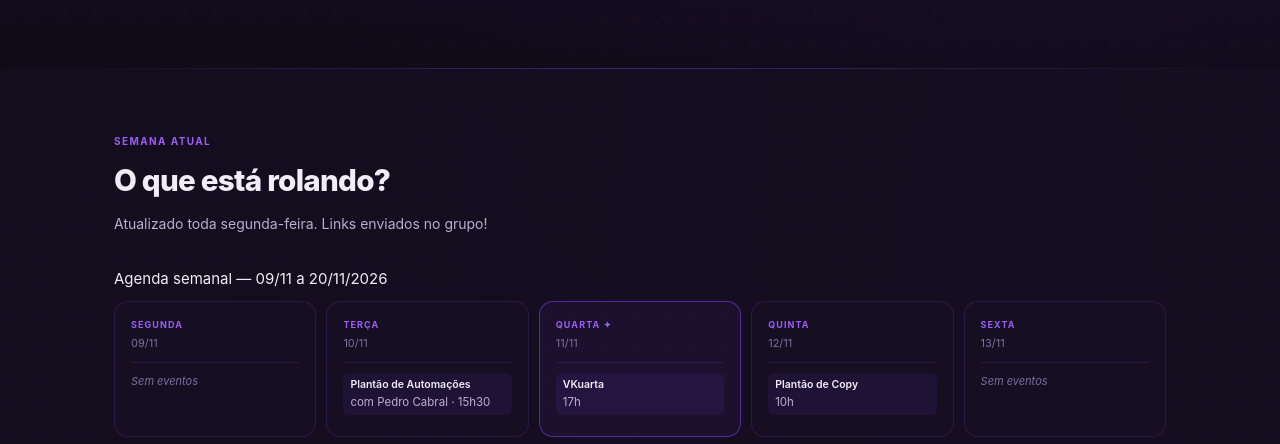
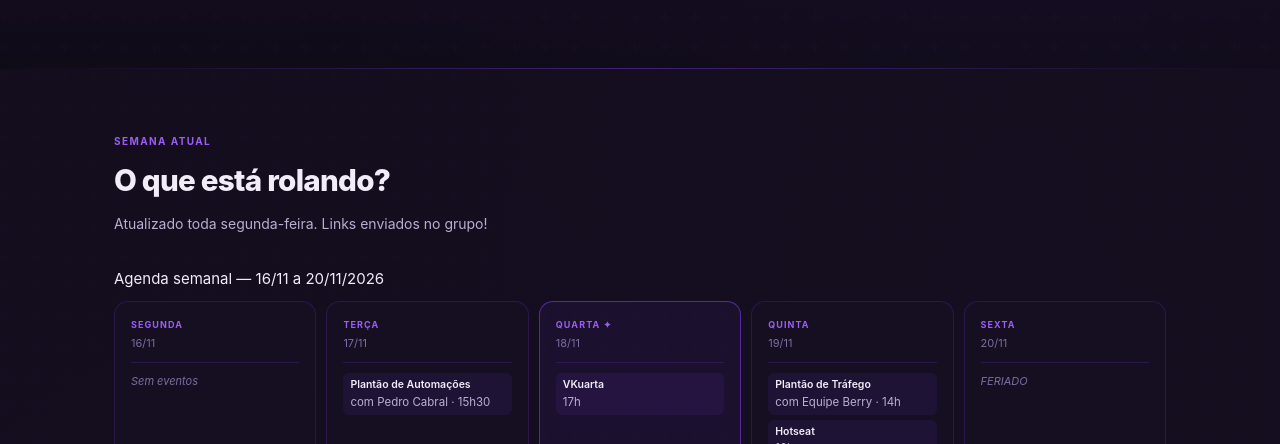
Before and after one commit to vkmetrics/comunidadevkmetricspro, a plain HTML site: page index.html in a window 1280 px wide. Shown: the part 348-792 px from the top of the page. Drawn offline with Linux system fonts and the light colour scheme.

Commit message:
Update index.html

```diff
--- a/index.html
+++ b/index.html
@@ -189,46 +189,7 @@ footer{background:var(--bg2);border-top:1px solid var(--border);padding:22px 0;t
     <!-- Para remover evento: apague o bloco <div class="ev">         -->
     <!-- ============================================================ -->
 
-     <div id="week-label">Agenda semanal — 09/11 a 20/11/2026</div>
-
-    <div class="week-grid" style="margin-top:10px">
-
-      <!-- SEGUNDA -->
-      <div class="day-card">
-        <div class="day-name">Segunda</div>
-        <div class="day-date">09/11</div>
-        <div class="day-empty">Sem eventos</div>
-      </div>
-
-      <!-- TERCA -->
-      <div class="day-card">
-        <div class="day-name">Terça</div>
-        <div class="day-date">10/11</div>
-        <div class="ev"><strong>Plantão de Automações</strong>com Pedro Cabral · 15h30</div>
-      </div>
-
-      <!-- QUARTA -->
-      <div class="day-card">
-        <div class="day-name">Quarta</div>
-        <div class="day-date">11/11</div>
-        <div class="ev"><strong>VKuarta</strong>17h</div>
-      </div>
-
-      <!-- QUINTA -->
-      <div class="day-card">
-        <div class="day-name">Quinta</div>
-        <div class="day-date">12/11</div>
-        <div class="ev"><strong>Plantão de Copy</strong>10h</div>
-      </div>
-
-      <!-- SEXTA -->
-      <div class="day-card">
-        <div class="day-name">Sexta</div>
-        <div class="day-date">13/11</div>
-        <div class="day-empty">Sem eventos</div>
-      </div>
-
-        </div>
+     <div id="week-label">Agenda semanal — 16/11 a 20/11/2026</div>
 
     <div class="week-grid" style="margin-top:10px">
 
```
